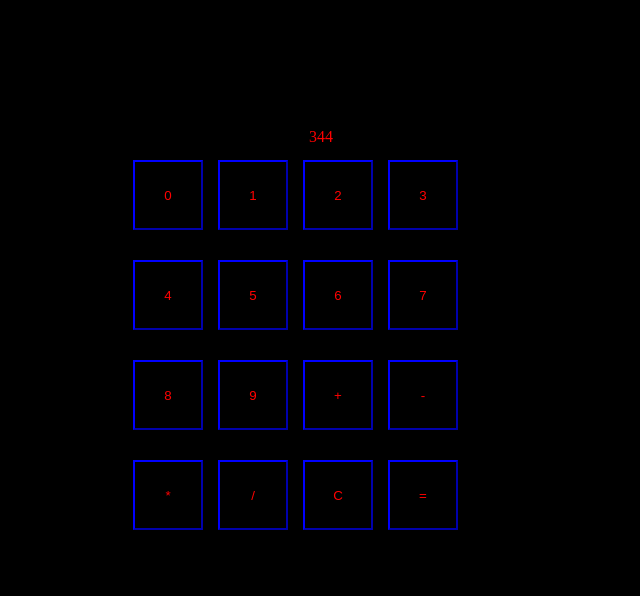
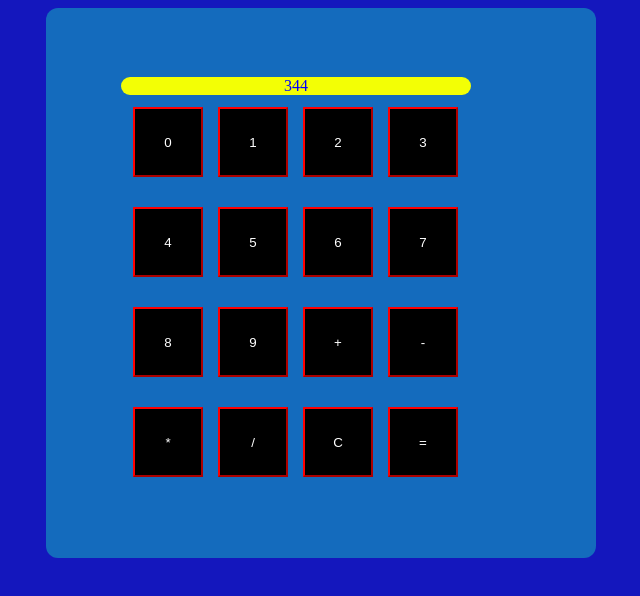
Before and after one commit to mohamedehab112007-arch/Calculator, a plain HTML site: page index.html in a window 1280 px wide. Shown: the whole page, without its empty margins (319-959 px from the left). Drawn offline with Linux system fonts and the light colour scheme.

Commit message:
restyled the calculator and repositioned the main body in the center .

```diff
--- a/index.html
+++ b/index.html
@@ -9,6 +9,7 @@
 </head>
 <body>
   <div class="main_body">
+   <div class="signature_box"></div>
      <div class="screen">
         344
      </div>
@@ -23,12 +24,12 @@
       <button class="number">7</button>
       <button class="number">8</button>
       <button class="number">9</button>
-       <button class="number">+</button>
-       <button class="number">-</button>
-       <button class="number">*</button>
-       <button class="number">/</button>
+      <button class="number">+</button>
+      <button class="number">-</button>
+      <button class="number">*</button>
+      <button class="number">/</button>
       <button class="number">C</button>
-       <button class="number">=</button>
+      <button class="number">=</button>
      </div>
   </div>
 
--- a/style.css
+++ b/style.css
@@ -1,6 +1,6 @@
 body
 {
-  background-color: black;
+  background-color: #1417BD;
 }
 .main_body
 {
@@ -8,21 +8,26 @@ body
     flex-basis: 150;
   border-color: red;
    display: flex;
+
    flex-direction: column;
    justify-content: center;
    justify-self: center;
-   padding: 120px;
-   flex-wrap: wrap;
+   padding: 75px;
+   background-color:#146BBD;
+   height: 400px;
+   border-radius: 12px;
 
 }
 .screen
 {
     text-align: center;
-    height: 20px;
-    width: 400px;
+    height: 75px;
+    width: 350px;
     flex: 2 1 auto;
-    border-color: blue;
-    color: red;
+    border-color: blue; /* bug in here*/
+    background-color: #F3FF05;
+    color: blue;
+    border-radius: 12px;
 }
 .buttons
 {
@@ -36,9 +41,9 @@ body
 {
     width: 70px;
     height: 70px;
-    color: red;
+    color: white;
     background-color: black;
      /* text-decoration-thickness: 50%; */
-    border-color: blue;
+    border-color:red;
 
 }
```
